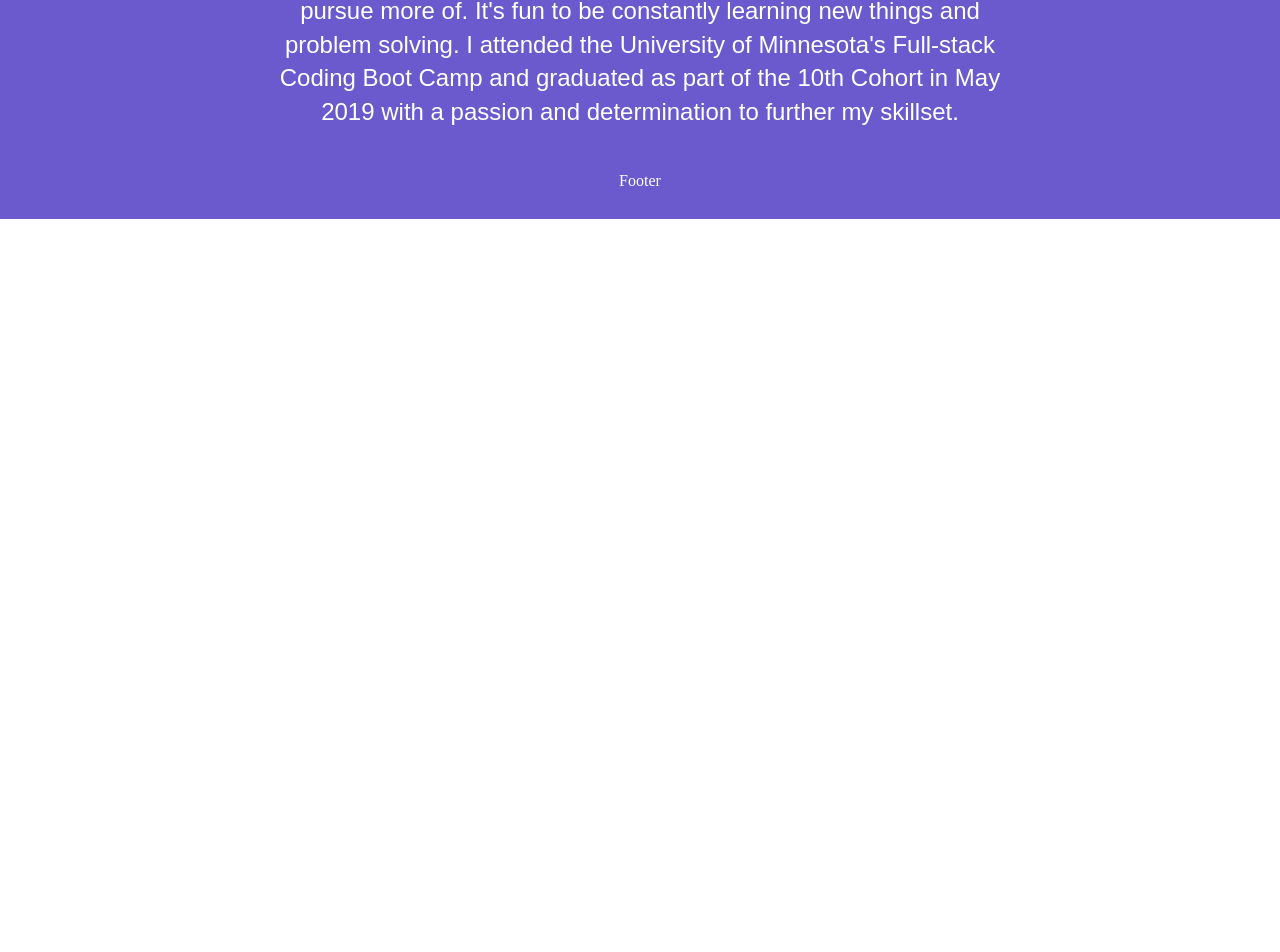
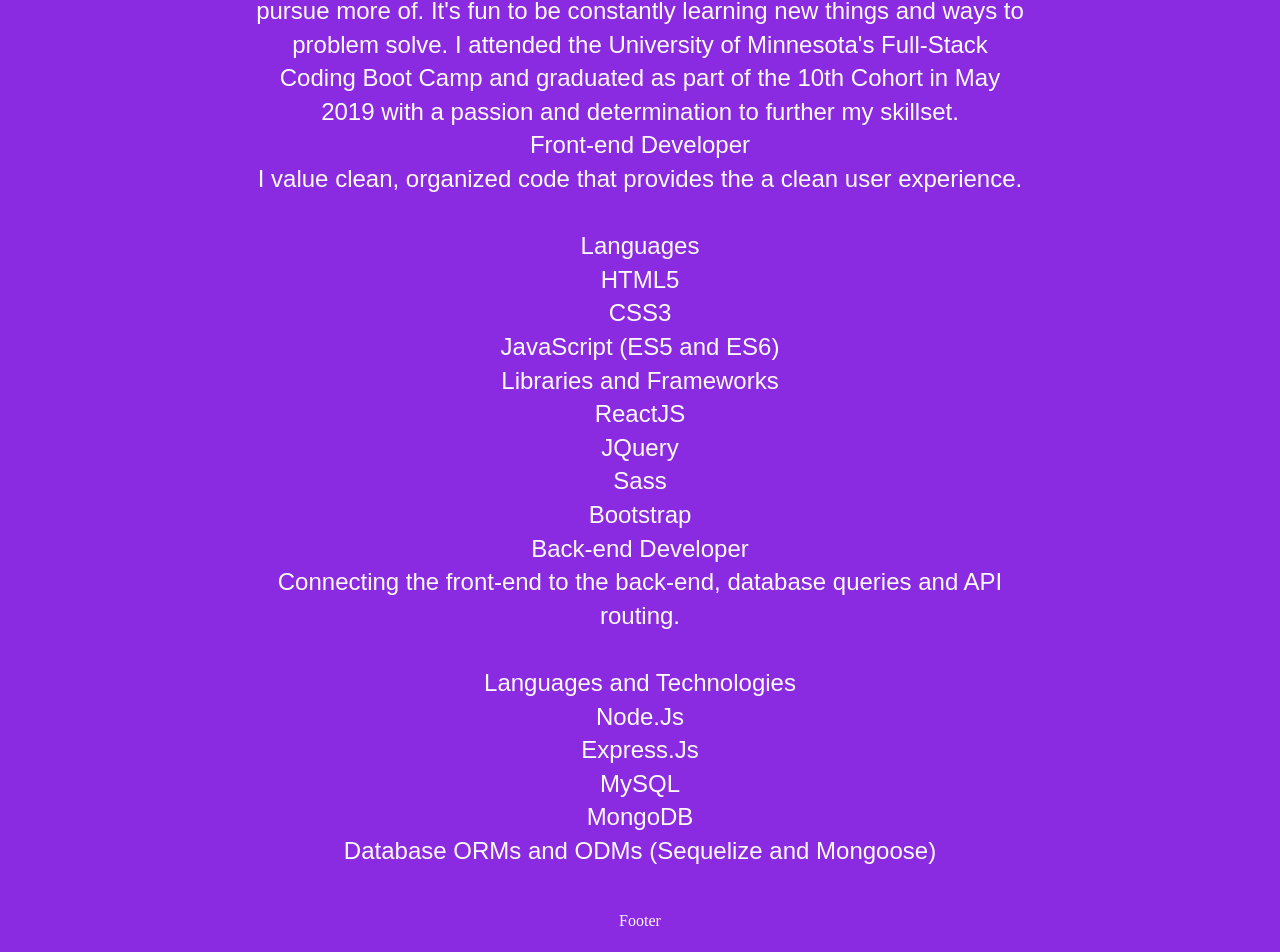
Before and after one commit to August-Johnson/react-portfolio, a React (Create React App) app: page / in a window 1280 px wide. Shown: the part 987-1939 px from the top of the page. Before the commit the page ends 1206 px from the top, so only its background shows below. Built offline with nearby package versions, Linux system fonts and the light colour scheme.

Commit message:
skills section started and secondary-bg color change

```diff
--- a/src/App.js
+++ b/src/App.js
@@ -4,6 +4,7 @@
 import SelfImage from "./components/SelfImage";
 import ImageSource from './assets/images/august-background.jpg';
 import AboutMe from './components/AboutMe';
+import Skills from './components/Skills';
 import Footer from './components/Footer';
 
 import './assets/css/reset.css';
@@ -16,7 +17,7 @@
         <SelfImage imageSource={ImageSource} />
       </Header>
       <AboutMe>
-
+        <Skills />
       </AboutMe>
       <Footer />
     </Home>
--- a/src/assets/css/app.css
+++ b/src/assets/css/app.css
@@ -1,6 +1,6 @@
 .about-container {
-  background-color: #6A5ACD;
-  color: #FFFFFF;
+  background-color: #8A2BE2;
+  color: #FFFAFA;
   font-family: Arial, Helvetica, sans-serif;
   text-align: center;
   font-size: 150%;
@@ -20,8 +20,8 @@
   text-align: center;
   margin: 0px;
   padding: 30px;
-  background-color: #6A5ACD;
-  color: #FFFFFF;
+  background-color: #8A2BE2;
+  color: #FFFAFA;
 }
 
 .intro-header {
--- a/src/assets/css/helpers/_parameters.scss
+++ b/src/assets/css/helpers/_parameters.scss
@@ -1,6 +1,6 @@
 $colors: (
     primary: #000000,
-    secondary: #FFFFFF,
+    secondary: #FFFAFA,
     primary-bg: #FFFFFF,
-    secondary-bg: #6A5ACD
+    secondary-bg: #8A2BE2
 )
--- a/src/components/AboutMe.js
+++ b/src/components/AboutMe.js
@@ -3,12 +3,12 @@
 function AboutMe(props) {
     return (
         <div className="about-container">
-            <h3 className="about-header">About Me</h3>
+            <h2 className="about-header">About Me</h2>
             <p>
                 My name is August but I usually just go by Gus. When I graduated high school in 2016, I didn't know where to go next.
                  I didn't really have a set career path that interested me so while I was figuring out what I wanted to do in life, I decided to work at Lunds & Byerlys in the meantime.
-                 Once I discovered programming I knew that it was something I wanted to pursue more of. It's fun to be constantly learning new things and problem solving.
-                 I attended the University of Minnesota's Full-stack Coding Boot Camp and graduated as part of the 10th Cohort in May 2019 with a passion and determination to further my skillset.
+                 Once I discovered programming I knew that it was something I wanted to pursue more of. It's fun to be constantly learning new things and ways to problem solve.
+                 I attended the University of Minnesota's Full-Stack Coding Boot Camp and graduated as part of the 10th Cohort in May 2019 with a passion and determination to further my skillset.
             </p>
             {props.children}
         </div>
--- a/src/components/Skills.js
+++ b/src/components/Skills.js
@@ -0,0 +1,43 @@
+import React from 'react';
+
+function Skills() {
+    return(
+        <div className="skills-container">
+            <div className="skill-column">
+                <h3>Front-end Developer</h3>
+                <p>I value clean, organized code that provides the a clean user experience.</p>
+                <br />
+                <h4>Languages</h4>
+                <ul>
+                    <li>HTML5</li>
+                    <li>CSS3</li>
+                    <li>JavaScript (ES5 and ES6)</li>
+                </ul>
+                <h4>Libraries and Frameworks</h4>
+                <ul>
+                    <li>ReactJS</li>
+                    <li>JQuery</li>
+                    <li>Sass</li>
+                    <li>Bootstrap</li>
+                </ul>
+            </div>
+
+            <div className="skill-column">
+                <h3>Back-end Developer</h3>
+                <p>Connecting the front-end to the back-end, database queries and API routing.</p>
+                <br />
+                <h4>Languages and Technologies</h4>
+                <ul>
+                    <li>Node.Js</li>
+                    <li>Express.Js</li>
+                    <li>MySQL</li>
+                    <li>MongoDB</li>
+                    <li>Database ORMs and ODMs (Sequelize and Mongoose)</li>
+                </ul>
+            </div>
+            <div className="skill-column"></div>
+        </div>
+    );
+}
+
+export default Skills
```
